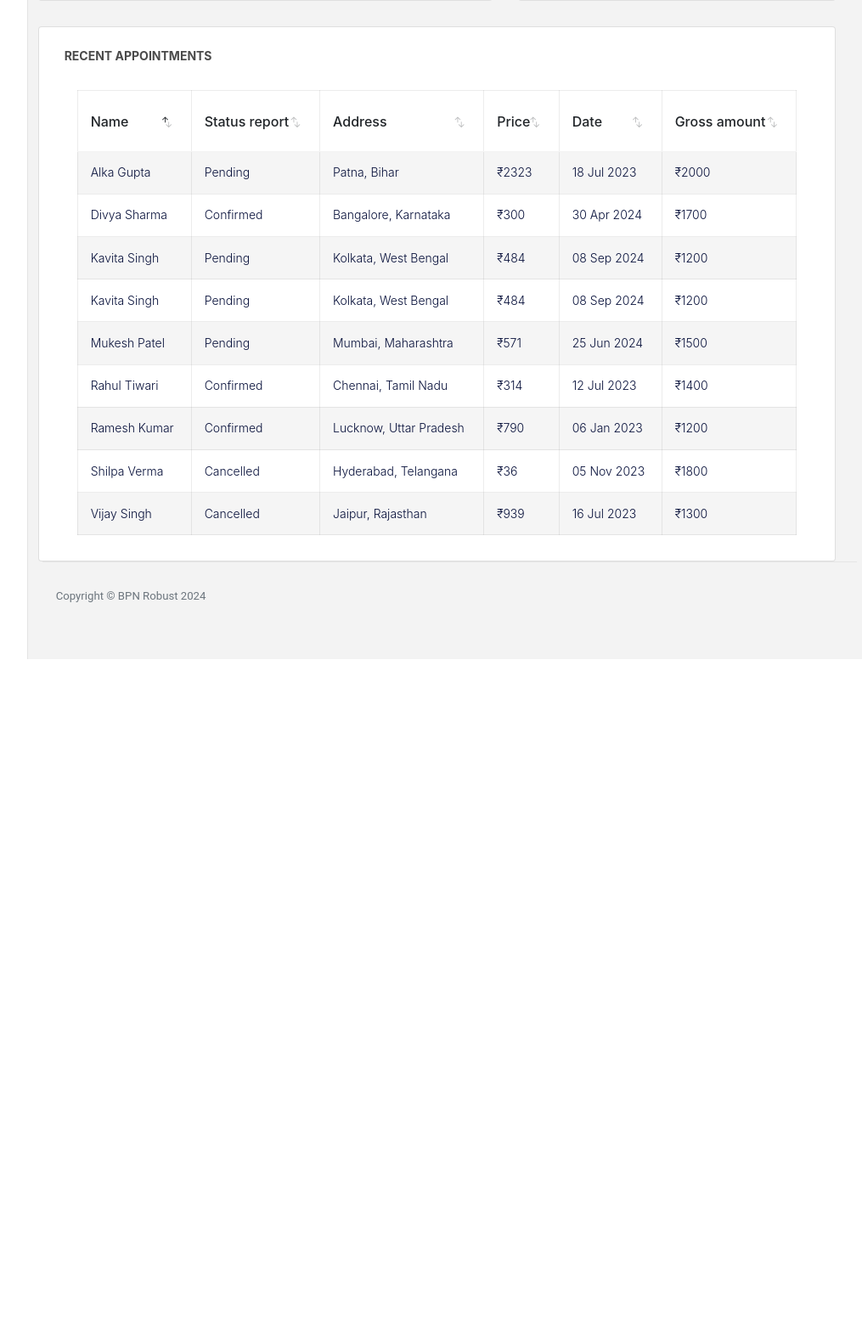
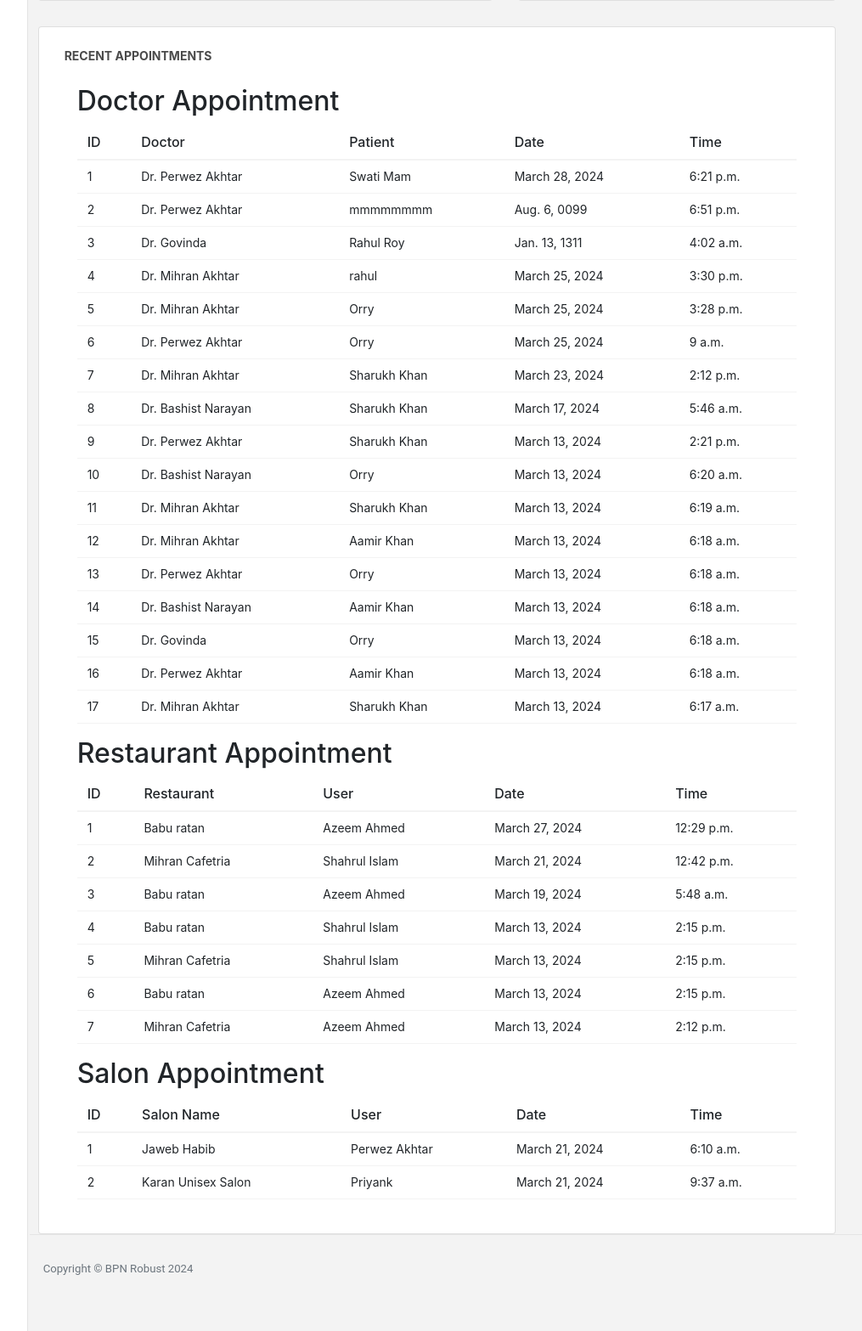
Before and after one commit to airassassin2/BPN_Robust, a Django app: page /dashboard/ in a window 1280 px wide. Shown: the part 966-2533 px from the top of the page at 85% size, without its empty margins (239-1254 px from the left). Before the commit the page ends 1742 px from the top, so only its background shows below. Run offline with Django 5.2, Linux system fonts and the light colour scheme; data comes from the database, SQL or seed files in the repository; both versions use the stored data as it was after the commit; some libraries are stand-ins or nearby versions; some web fonts are replaced.

Commit message:
configure dashboard

```diff
--- a/home/templates/base1.html
+++ b/home/templates/base1.html
@@ -265,7 +265,7 @@
                   <button type="button" class="btn btn-light bg-white btn-icon me-3 mt-2 mt-xl-0">
                     <i class="mdi mdi-close text-danger"></i>
                   </button>
-                  <button class="btn btn-primary mt-2 mt-xl-0">+ New Appointment</button>
+                  <a href="/appointment/"><button class="btn btn-primary mt-2 mt-xl-0"  >+ New Appointment</button></a>
                 </div>
               </div>
             </div>
--- a/home/templates/dashboard.html
+++ b/home/templates/dashboard.html
@@ -1,14 +1,19 @@
 {% extends 'base1.html' %}
-{% block title %}Dashboard{% endblock %}
+{% comment %} {% block title %}
+  Dashboard
+{% endblock %} {% endcomment %}
 {% load static %}
 {% block body %}
-
   <div class="row">
     <div class="col-md-7 grid-margin stretch-card">
       <div class="card">
         <div class="card-body">
           <p class="card-title">Appointment Details</p>
-                  <p class="mb-4"><ul><li>9:00 AM, Meeting with Doctor Krishna Mehra, [Full Address] Mumbai</li></ul></p>
+          <p class="mb-4">
+            <ul>
+              <li>9:00 AM, Meeting with Doctor Krishna Mehra, [Full Address] Mumbai</li>
+            </ul>
+          </p>
           <h2 class="text-center mt-5">Trending Appointments</h2>
           <div class="container">
             <canvas id="appointmentChart" width="400" height="200"></canvas>
@@ -24,9 +29,10 @@
           <p class="card-title">Total Expenses Stats</p>
           <h1>Rs. 12000</h1>
           <h4>Gross Expenses over the Week</h4>
-                  <p class="text-muted">Here you can analyse your total expenses from past. </p>
+          <p class="text-muted">Here you can analyse your total expenses from past.</p>
 
-                <canvas id="expensesChart"></canvas></div>
+          <canvas id="expensesChart"></canvas>
+        </div>
       </div>
     </div>
   </div>
@@ -35,91 +41,84 @@
       <div class="card">
         <div class="card-body">
           <p class="card-title">Recent Appointments</p>
-                  <div class="table-responsive">
-                    <table id="recent-purchases-listing" class="table">
+          <div class="container">
+            <h2>Doctor Appointment</h2>
+            <table class="table">
               <thead>
                 <tr>
-                          <th>Name</th>
-                          <th>Status report</th>
-                          <th>Address</th>
-                          <th>Price</th>
+                  <th>ID</th>
+                  <th>Doctor</th>
+                  <th>Patient</th>
                   <th>Date</th>
-                          <th>Gross amount</th>
+                  <th>Time</th>
                 </tr>
               </thead>
               <tbody>
+                {% for doctor in doctors %}
                   <tr>
-                          <td>Ramesh Kumar</td>
-                          <td>Confirmed</td>
-                          <td>Lucknow, Uttar Pradesh</td>
-                          <td>₹790</td>
-                          <td>06 Jan 2023</td>
-                          <td>₹1200</td>
+                    <td>{{ forloop.counter }}</td>
+                    <td>Dr. {{ doctor.doctor }}</td>
+                    <td>{{ doctor.patient }}</td>
+                    <td>{{ doctor.appointment_date }}</td>
+                    <td>{{ doctor.appointment_time }}</td>
+
+                    <!-- Add more columns as needed -->
                   </tr>
+                {% endfor %}
+              </tbody>
+            </table>
+          </div>
+          <div class="container">
+            <h2>Restaurant Appointment</h2>
+            <table class="table">
+              <thead>
                 <tr>
-                          <td>Alka Gupta</td>
-                          <td>Pending</td>
-                          <td>Patna, Bihar</td>
-                          <td>₹2323</td>
-                          <td>18 Jul 2023</td>
-                          <td>₹2000</td>
+                  <th>ID</th>
+                  <th>Restaurant</th>
+                  <th>User</th>
+                  <th>Date</th>
+                  <th>Time</th>
                 </tr>
+              </thead>
+              <tbody>
+                {% for restaurant_name in restaurant_name %}
                   <tr>
-                          <td>Vijay Singh</td>
-                          <td>Cancelled</td>
-                          <td>Jaipur, Rajasthan</td>
-                          <td>₹939</td>
-                          <td>16 Jul 2023</td>
-                          <td>₹1300</td>
+                    <td>{{ forloop.counter }}</td>
+                    <td>{{ restaurant_name.restaurant_name }}</td>
+                    <td>{{ restaurant_name.name }}</td>
+                    <td>{{ restaurant_name.appointment_date }}</td>
+                    <td>{{ restaurant_name.appointment_time }}</td>
+
+                    <!-- Add more columns as needed -->
                   </tr>
+                {% endfor %}
+              </tbody>
+            </table>
+          </div>
+          <div class="container">
+            <h2>Salon Appointment</h2>
+            <table class="table">
+              <thead>
                 <tr>
-                          <td>Divya Sharma</td>
-                          <td>Confirmed</td>
-                          <td>Bangalore, Karnataka</td>
-                          <td>₹300</td>
-                          <td>30 Apr 2024</td>
-                          <td>₹1700</td>
+                  <th>ID</th>
+                  <th>Salon Name</th>
+                  <th>User</th>
+                  <th>Date</th>
+                  <th>Time</th>
                 </tr>
+              </thead>
+              <tbody>
+                {% for salon in salon %}
                   <tr>
-                          <td>Mukesh Patel</td>
-                          <td>Pending</td>
-                          <td>Mumbai, Maharashtra</td>
-                          <td>₹571</td>
-                          <td>25 Jun 2024</td>
-                          <td>₹1500</td>
+                    <td>{{ forloop.counter }}</td>
+                    <td>{{ salon.salon_name }}</td>
+                    <td>{{ salon.name }}</td>
+                    <td>{{ salon.appointment_date }}</td>
+                    <td>{{ salon.appointment_time }}</td>
+
+                    <!-- Add more columns as needed -->
                   </tr>
-                        <tr>
-                          <td>Shilpa Verma</td>
-                          <td>Cancelled</td>
-                          <td>Hyderabad, Telangana</td>
-                          <td>₹36</td>
-                          <td>05 Nov 2023</td>
-                          <td>₹1800</td>
-                        </tr>
-                        <tr>
-                          <td>Rahul Tiwari</td>
-                          <td>Confirmed</td>
-                          <td>Chennai, Tamil Nadu</td>
-                          <td>₹314</td>
-                          <td>12 Jul 2023</td>
-                          <td>₹1400</td>
-                        </tr>
-                        <tr>
-                          <td>Kavita Singh</td>
-                          <td>Pending</td>
-                          <td>Kolkata, West Bengal</td>
-                          <td>₹484</td>
-                          <td>08 Sep 2024</td>
-                          <td>₹1200</td>
-                        </tr>
-                        <tr>
-                          <td>Kavita Singh</td>
-                          <td>Pending</td>
-                          <td>Kolkata, West Bengal</td>
-                          <td>₹484</td>
-                          <td>08 Sep 2024</td>
-                          <td>₹1200</td>
-                        </tr>
+                {% endfor %}
               </tbody>
             </table>
           </div>
@@ -127,7 +126,5 @@
       </div>
     </div>
   </div>
-        </div>
-        <!-- content-wrapper ends -->
 
  {% endblock %}
--- a/home/views.py
+++ b/home/views.py
@@ -6,6 +6,7 @@ from django.contrib import messages
 from django.views.decorators.cache import never_cache
 from django.contrib.auth.models import *
 from django.core.mail import send_mail
+from home.models import *
 
 
 from django.http import HttpResponse
@@ -94,7 +95,11 @@ def notification(request):
 #   return render(request,'appointment.html',{'doc': doc})
 
 def dashboard(request):
-  return render(request,'dashboard.html')
+  doctors = Appointment.objects.all().order_by('id').reverse()
+  restaurant_name=Restaurant_appointment.objects.all().order_by('id').reverse()
+  salon=Salon_appointment.objects.all().order_by('id').reverse()
+
+  return render(request, 'dashboard.html', {'doctors': doctors,'restaurant_name':restaurant_name,'salon':salon})
 def calender(request):
   return render(request,'calendar.html')
 def adminpanel(request):
```
Also changed, not shown: db.sqlite3. Lines whose indentation alone changed are shown as unchanged.
